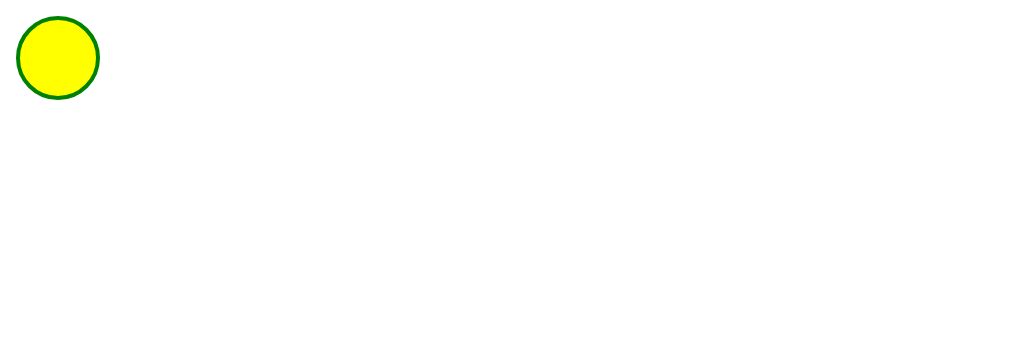
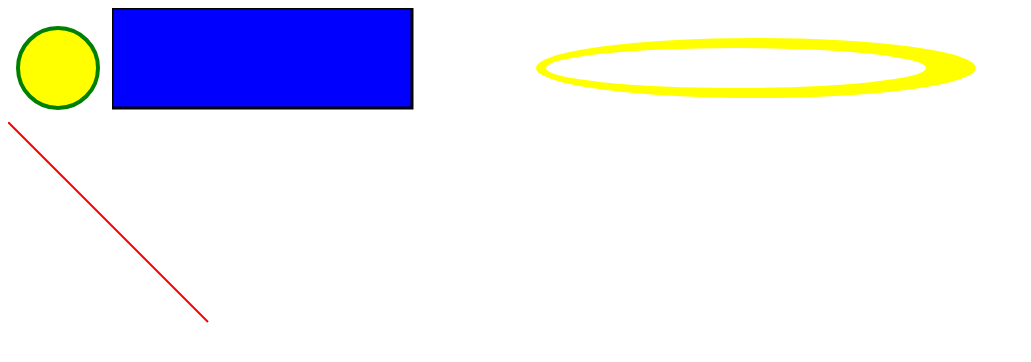
Before and after one commit to 24baseballrocks/ALCHTML5Spring2019, a plain HTML site: page SVG/svg.html in a window 1280 px wide. Shown: the whole page, without its empty margins (0-1031 px from the left). Drawn offline with Linux system fonts and the light colour scheme.

Commit message:
done for know

```diff
--- a/SVG/svg.html
+++ b/SVG/svg.html
@@ -5,6 +5,16 @@
 <svg width="100" height="100">
   <circle cx="50" cy="50" r="40" stroke="green" stroke-width="4" fill="yellow" />
 </svg>
+    <svg width="400" height="110">
+  <rect width="300" height="100" style="fill:rgb(0,0,255);stroke-width:3;stroke:rgb(0,0,0)" />
+</svg>
+<svg height="100" width="500">
+  <ellipse cx="240" cy="50" rx="220" ry="30" style="fill:yellow" />
+  <ellipse cx="220" cy="50" rx="190" ry="20" style="fill:white" />
+</svg>
+    <svg height="210" width="500">
+  <line x1="0" y1="0" x2="200" y2="200" style="stroke:rgb(255,0,0);stroke-width:2" />
+</svg>
 
 </body>
 </html>
```
Also changed, not shown: Mobile App/goodbye.html (+1 -1 lines), Mobile App/product.html (+1 -2 lines), Mobile App/test.html (+2 -1 lines), Mobile App/IMG/heding.jpg (added), 2 other files.
